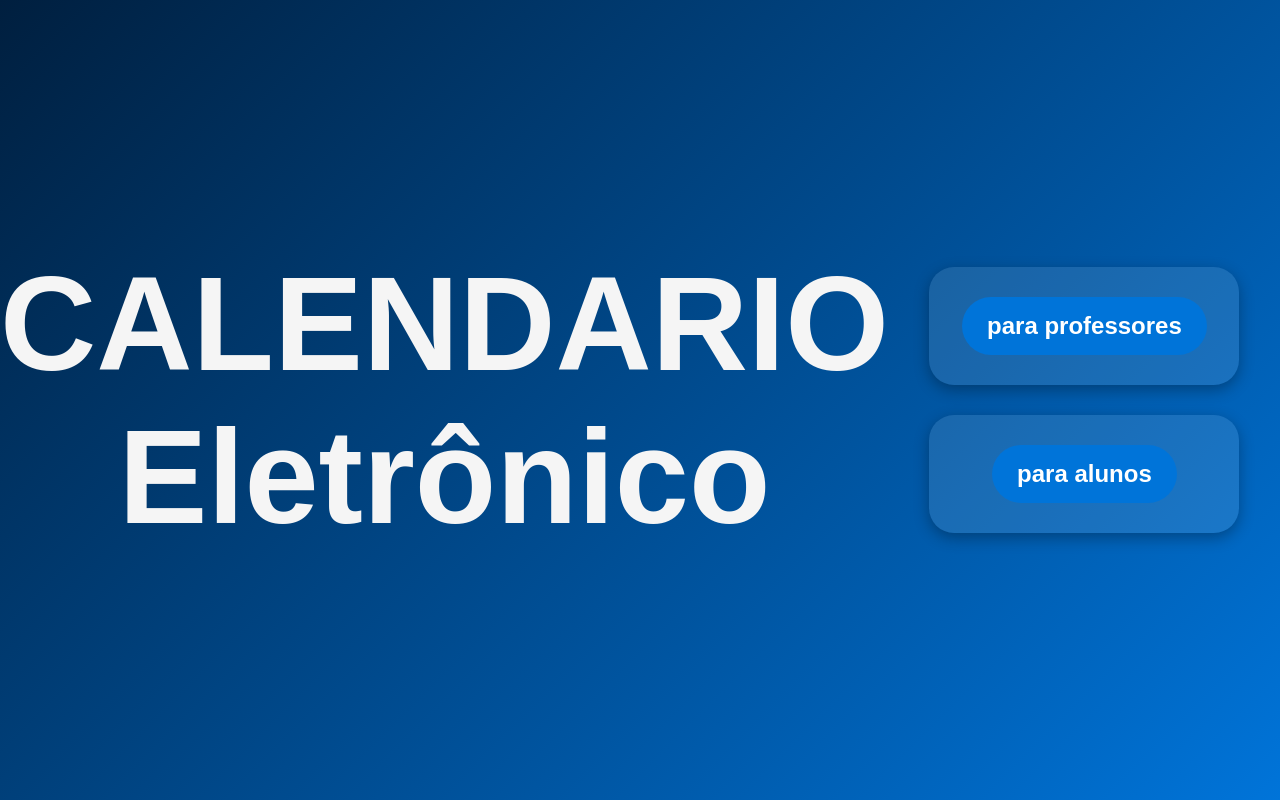
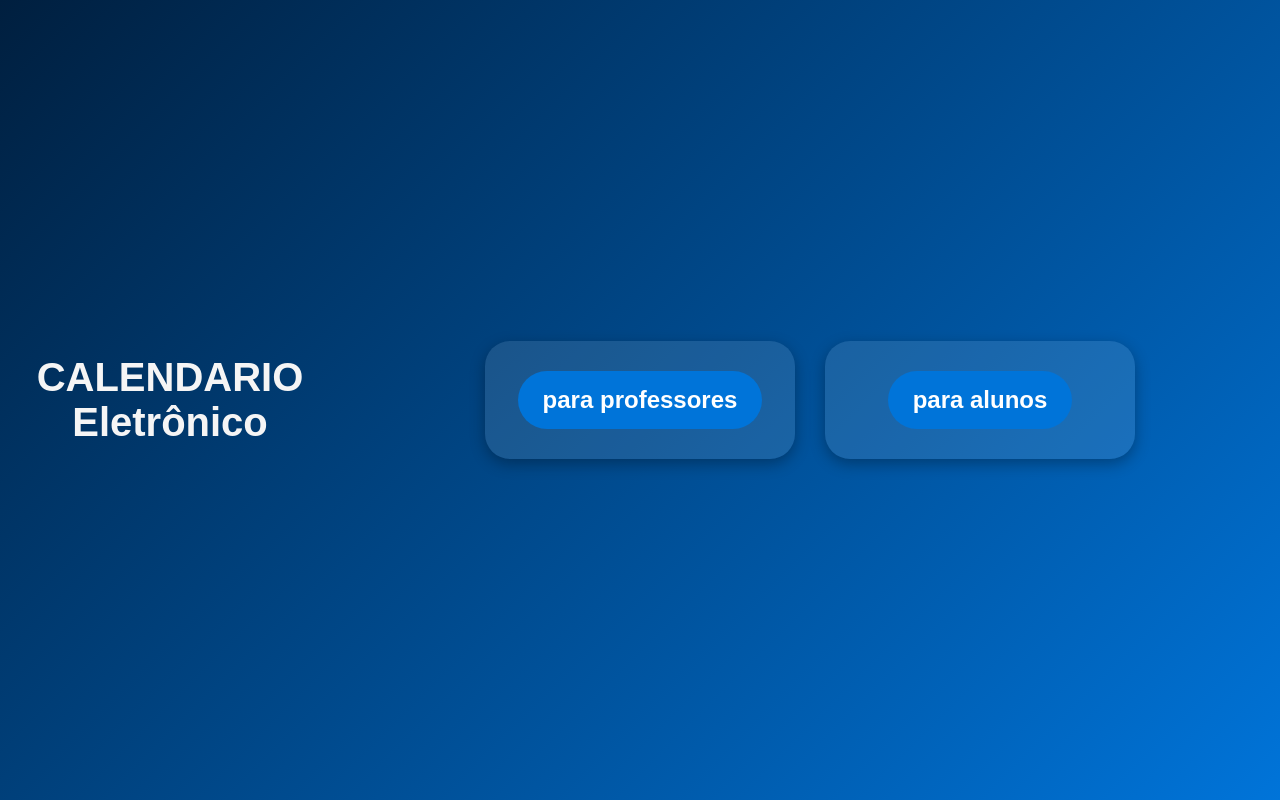
Before and after one commit to iansouza827/Trabalho, a plain HTML site: page index.html in a window 1280 px wide. Drawn offline with Linux system fonts and the light colour scheme.

Commit message:
index.html

```diff
--- a/index.html
+++ b/index.html
@@ -8,7 +8,7 @@
     <style>
         h1{
             color: whitesmoke;
-            font-size: 100pt;
+            font-size: 30pt;
             text-align: center;
         }
     </style>
```
